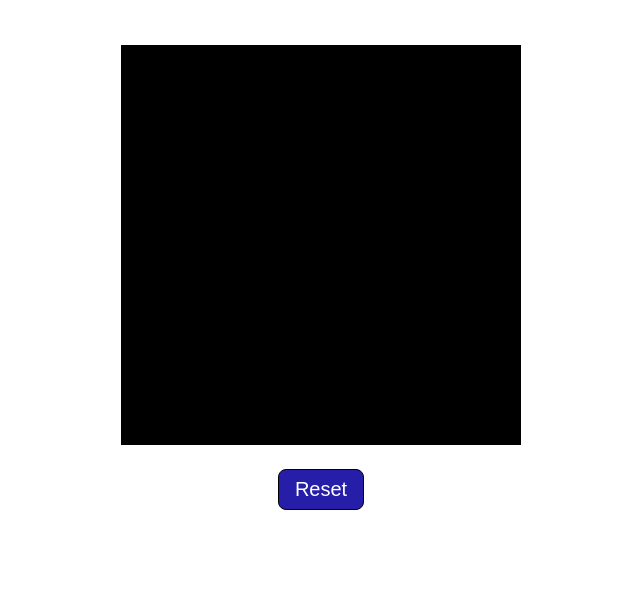
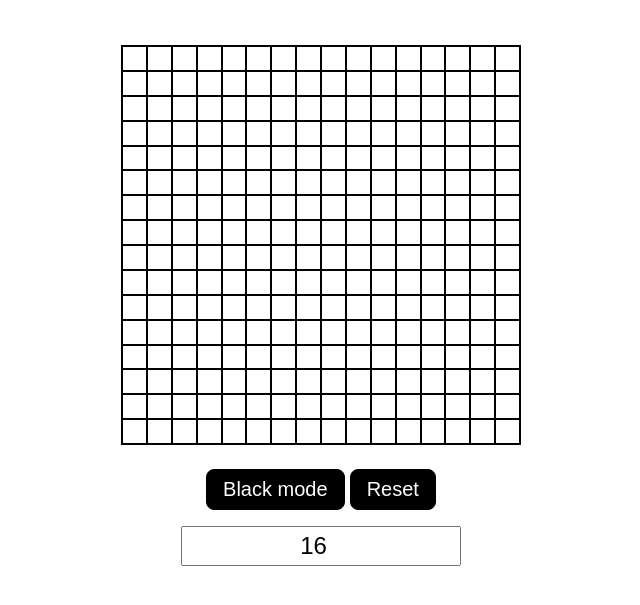
Before and after one commit to itsaissa/etch-a-sketch, a plain HTML site: page index.html in a window 1280 px wide. Shown: the part 105-710 px from the top of the page, without its empty margins (319-959 px from the left). Drawn offline with Linux system fonts and the light colour scheme.

Commit message:
Add grid size change functionality

```diff
--- a/index.html
+++ b/index.html
@@ -12,11 +12,13 @@
         <div class="title">Etch-A-Sketch</div>
     </header>
     <div class="main">
-        <div class="grid">
-
-        </div>
-        <div class="buttons">
-            <button>Reset</button>
+        <div class="grid"></div>
+        <div class="settings">
+            <div class="buttons">
+                <button id="blackBtn">Black mode</button>
+                <button id="resetBtn">Reset</button>
+            </div>
+            <input class="sizeSelect" value="16" type="number" min="1" max="20">
         </div>
     </div>
     <script src="./script.js"></script>
--- a/script.js
+++ b/script.js
@@ -1,12 +1,27 @@
+const GRID_SIZE = 16;
+
+const grid = document.querySelector(".grid");
+const input = document.querySelector(".sizeSelect");
+
+input.addEventListener("input", () =>{
+    clearGrid()
+    setupGrid(input.value);
+})
 function setupGrid(size){
-    const grid = document.querySelector(".grid");
     grid.style.gridTemplateColumns = `repeat(${size}, 1fr)`;
     grid.style.gridTemplateRows = `repeat(${size}, 1fr)`;
     for(let i = 0; i < size*size; i++){
         const gridElem = document.createElement("div");
-        gridElem.style.backgroundColor = "black";
+        gridElem.style.backgroundColor = "white";
+        gridElem.style.border = "1px solid black"
         grid.appendChild(gridElem);
     }
 }
-
-setupGrid(16)
+function clearGrid(){
+    while(grid.hasChildNodes()){
+        grid.removeChild(grid.firstChild);
+    }
+}
+window.onload = () => {
+    setupGrid(GRID_SIZE);
+}
--- a/styles/style.css
+++ b/styles/style.css
@@ -35,8 +35,14 @@ header{
     width: 400px;
     height: 400px;
     display: grid;
-    background-color: grey;
     border: 1px solid black;
+}
+
+.settings{
+    display: flex;
+    flex-direction: column;
+    align-items: center;
+    gap: 16px;
 }
 
 .buttons{
@@ -45,9 +51,16 @@ header{
 
 .buttons > * {
     padding: 8px 16px;
-    background-color: #261da8;
+    background-color: black;
     font-size: 20px;
     color: white;
     border-radius: 8px;
     border: 1px solid black;
 }
+
+input[type=number]{
+    width: 280px;
+    height: 40px;
+    font-size: 24px;
+    text-align: center;
+}
```
